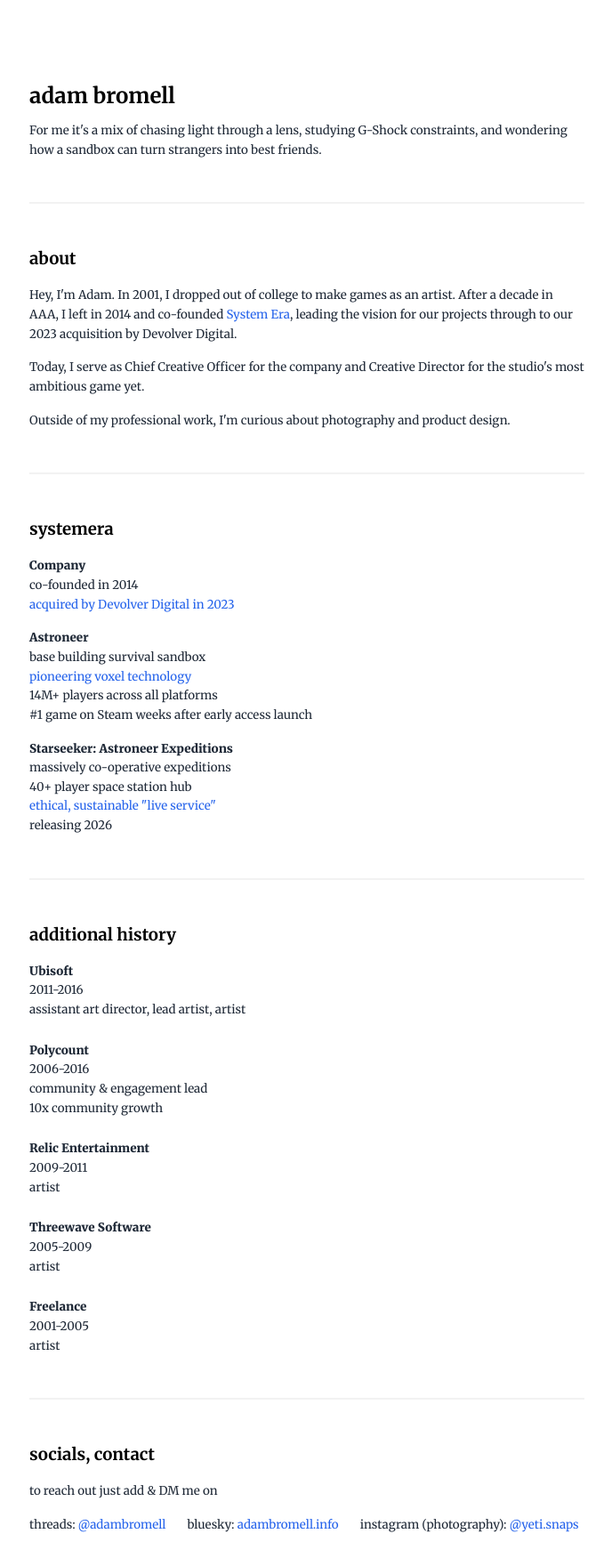
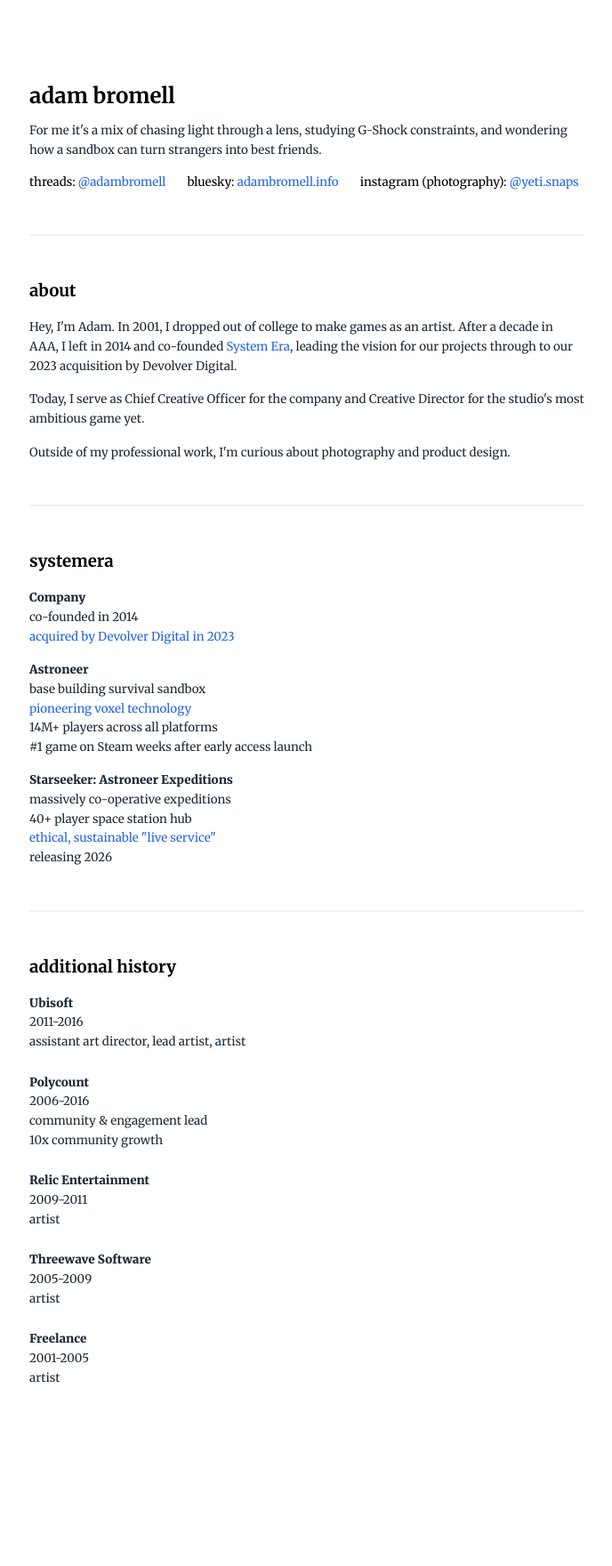
Before and after one commit to XYZCHiiLD/adambromell-site, a Next.js app: page / in a window 1280 px wide. Shown: the top 1760 px of the page at 89% size, without its empty margins (295-983 px from the left). After the commit the page ends 1703 px from the top, so only its background shows below. Built offline with nearby package versions, Linux system fonts and the light colour scheme.

Commit message:
Add files via upload

```diff
--- a/src/app/page.js
+++ b/src/app/page.js
@@ -10,7 +10,39 @@ export default function Home() {
 
         {/* Tagline */}
         <section className="mb-12">
-          <p className="text-gray-800 leading-relaxed">For me it's a mix of chasing light through a lens, studying G-Shock constraints, and wondering how a sandbox can turn strangers into best friends.</p>
+          <p className="text-gray-800 leading-relaxed mb-4">For me it's a mix of chasing light through a lens, studying G-Shock constraints, and wondering how a sandbox can turn strangers into best friends.</p>
+          <div className="flex gap-6">
+            <p>
+              threads: <a
+                href="https://www.threads.net/@adambromell"
+                target="_blank"
+                rel="noopener noreferrer"
+                className="text-blue-600 hover:underline"
+              >
+                @adambromell
+              </a>
+            </p>
+            <p>
+              bluesky: <a
+                href="https://bsky.app/profile/adambromell.info"
+                target="_blank"
+                rel="noopener noreferrer"
+                className="text-blue-600 hover:underline"
+              >
+                adambromell.info
+              </a>
+            </p>
+            <p>
+              instagram (photography): <a
+                href="https://www.instagram.com/yeti.snaps/"
+                target="_blank"
+                rel="noopener noreferrer"
+                className="text-blue-600 hover:underline"
+              >
+                @yeti.snaps
+              </a>
+            </p>
+          </div>
         </section>
 
         <hr className="rule-section mb-12" />
@@ -95,48 +127,6 @@ export default function Home() {
           </div>
         </section>
 
-        <hr className="rule-section mb-12" />
-
-        {/* Socials, Contact */}
-        <section className="mb-12">
-          <h2 className="font-bold mb-4">socials, contact</h2>
-          <div className="space-y-4 text-gray-800 leading-relaxed">
-            <p>to reach out just add & DM me on</p>
-            <div className="flex gap-6">
-              <p>
-                threads: <a
-                  href="https://www.threads.net/@adambromell"
-                  target="_blank"
-                  rel="noopener noreferrer"
-                  className="text-blue-600 hover:underline"
-                >
-                  @adambromell
-                </a>
-              </p>
-              <p>
-                bluesky: <a
-                  href="https://bsky.app/profile/adambromell.info"
-                  target="_blank"
-                  rel="noopener noreferrer"
-                  className="text-blue-600 hover:underline"
-                >
-                  adambromell.info
-                </a>
-              </p>
-              <p>
-                instagram (photography): <a
-                  href="https://www.instagram.com/yeti.snaps/"
-                  target="_blank"
-                  rel="noopener noreferrer"
-                  className="text-blue-600 hover:underline"
-                >
-                  @yeti.snaps
-                </a>
-              </p>
-            </div>
-          </div>
-        </section>
-
       </div>
     </main>
   )
```
